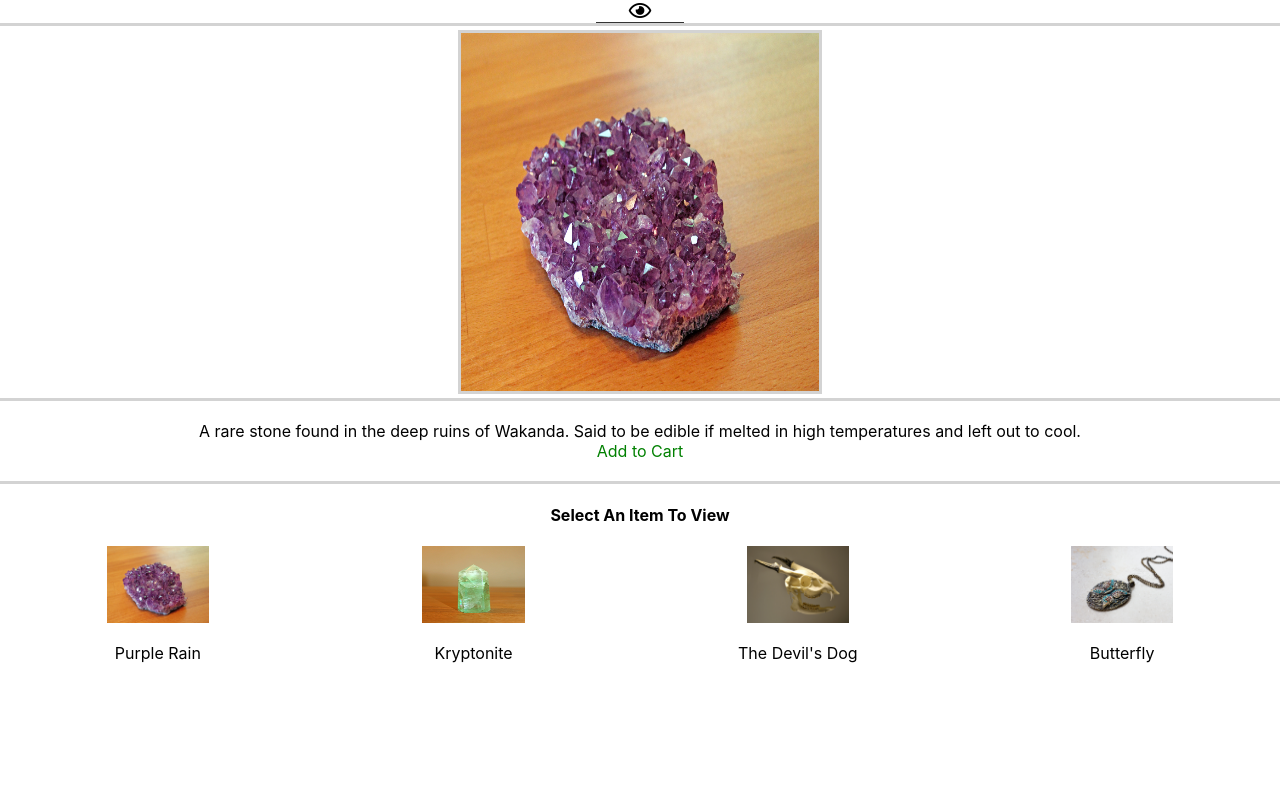
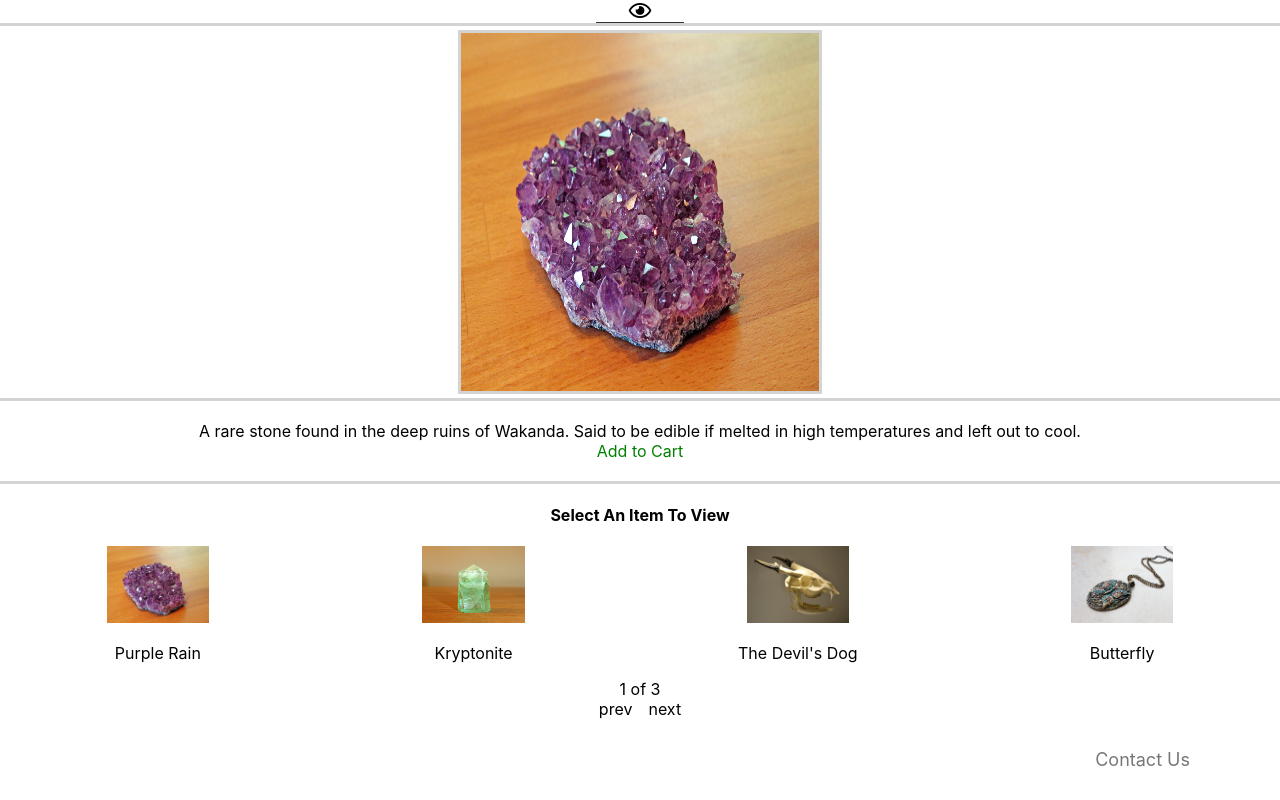
Before and after one commit to sansae/giftsBySansae, a React (Create React App) app in the folder client/: page / in a window 1280 px wide. Shown: the part 321-1121 px from the top of the page. Before the commit the page ends 1060 px from the top, so only its background shows below. Built offline with nearby package versions, Linux system fonts and the light colour scheme; the HTML template or start-up script is replaced by a standard one.

Commit message:
add contact us and prev-next text on bottom of page

```diff
--- a/client/src/App.css
+++ b/client/src/App.css
@@ -1,6 +1,5 @@
 .App {
   text-align: center;
-  margin-bottom: 60px;
 }
 
 .custom-navbar {
@@ -45,6 +44,7 @@
   width: 28vw;
   height: 28vw;
   border: 3px solid lightgrey;
+  cursor: pointer;
 }
 
 .item-description {
@@ -72,3 +72,26 @@
   color: green;
   cursor: pointer;
 }
+
+.contact {
+  /*border: 3px solid red;*/
+  float: right;
+  margin: 30px 90px 30px 0px;
+  font-size: 18px;
+  color: #777;
+}
+
+.carousel {
+  /*display: flex;
+  flex-direction: column;*/
+}
+
+.prev-next {
+  display: flex;
+  align-items: center;
+  justify-content: center;
+}
+
+.prev-next p {
+  margin: 0px 8px;
+}
--- a/client/src/components/Landing.js
+++ b/client/src/components/Landing.js
@@ -5,15 +5,30 @@ class Landing extends React.Component {
   constructor(props) {
     super(props);
 
-    this.state = { currentImg: imageData[0] };
+    this.state = { currentImg: imageData[0], page: 1 };
   }
 
   handleImageClick(image) {
     this.setState({ currentImg: image });
   }
 
+  showFullImg(image, modal) {
+    // alert(`${image}`);
+    alert(modal);
+    // var modal = document.getElementById('myModal');
+  }
+
   render() {
     let divItems = [];
+    let modal = [];
+
+    modal.push(
+      <div id="myModal" class="modal">
+        <span class="close">&times;</span>
+        <img class="modal-content" id="img01" alt=""></img>
+        <div id="caption"></div>
+      </div>
+    )
 
     imageData.map( image => {
       return divItems.push(
@@ -35,7 +50,7 @@ class Landing extends React.Component {
 
         <section className="display">
           <div className="item">
-            <img src={this.state.currentImg.src} alt={this.state.currentImg.name}></img>
+            <img onClick={() => this.showFullImg(this.state.currentImg.src, modal)} src={this.state.currentImg.src} alt={this.state.currentImg.name}></img>
           </div>
         </section>
 
@@ -51,6 +66,17 @@ class Landing extends React.Component {
         <section className="item-collection">
           {divItems}
         </section>
+
+        <section className="carousel">
+          <div className="page-number">{this.state.page} of 3</div>
+          <div className="prev-next">
+            <p>prev</p>
+            <p>next</p>
+          </div>
+
+        </section>
+
+        <footer className="contact">Contact Us</footer>
       </div>
     )
   }
--- a/client/src/data/images.js
+++ b/client/src/data/images.js
@@ -13,5 +13,5 @@ export default [{
   }, {
     name: "Butterfly",
     src: "/assets/images/chain-1812013_1920.jpg",
-    description: "A medallion said to give the owner good luck. The teal stones contain droplets of pure water found in a remote island off the coast of Iceland; the red stones contain the blood of Dracula; the yellow stones contain honey from Winnie the Pooh's hive"
+    description: "A medallion said to give the owner good luck. The teal stones contain droplets of pure water found in a remote island off the coast of Iceland; the red stones contain the blood of Dracula; the yellow stones contain honey from Winnie the Pooh's hive."
   }];
```
